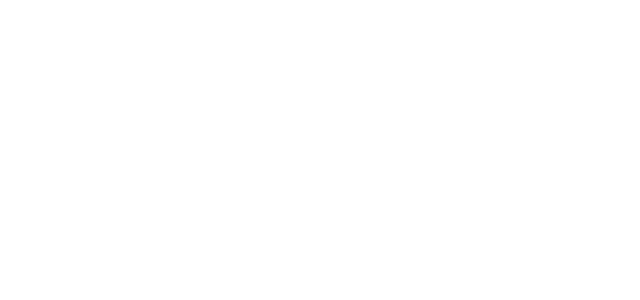
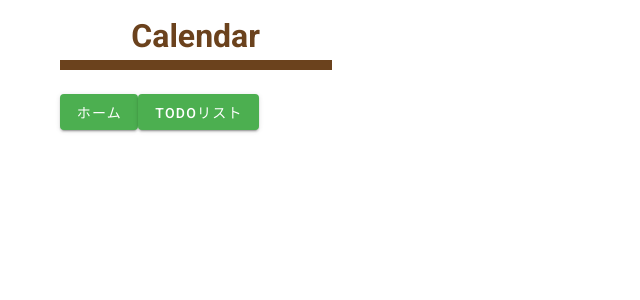
Before and after one commit to KK56ken/HackU_2020_vol.2_sysken, a Vue app in the folder raise_todo/: page /calendar in a window 1280 px wide. Shown: the top 300 px of the page, without its empty margins (0-640 px from the left). Built offline with nearby package versions, Linux system fonts and the light colour scheme.

Commit message:
【FIX】カレンダーに移動できるようにした

```diff
--- a/raise_todo/src/pages/Calendar.vue
+++ b/raise_todo/src/pages/Calendar.vue
@@ -0,0 +1,40 @@
+<template>
+  <div class="home">
+    <!-- <HelloWorld msg="Welcome to Your Vue.js App"/> -->
+    <v-container>
+      <v-row class="text-center">
+        <v-col cols="6" sm="6" md="4" lg="3">
+          <h1>Calendar</h1>
+          <v-divider></v-divider>
+        </v-col>
+      </v-row>
+    </v-container>
+    <v-container>
+      <router-link to="/">
+        <v-btn color="green" dark>ホーム</v-btn>
+      </router-link>
+      <router-link to="/Todo">
+        <v-btn color="green" dark>Todoリスト</v-btn>
+      </router-link>
+    </v-container>
+  </div>
+</template>
+
+
+<script>
+// @ is an alias to /src
+
+export default {
+  name: "",
+  components: {},
+};
+</script>
+<style>
+.theme--light.v-divider {
+  border-color: #6b421d !important;
+  border-width: 5px !important;
+}
+h1 {
+  color: #6b421d !important;
+}
+</style>
--- a/raise_todo/src/pages/Todo.vue
+++ b/raise_todo/src/pages/Todo.vue
@@ -12,10 +12,14 @@
     <v-container>
       <v-sheet class="d-flex" color="grey lighten-3" height="424"></v-sheet>
     </v-container>
-    <router-link to="/">
-      <v-btn color="green" dark>ホームに戻る</v-btn>
-    </router-link>
-    <v-btn color="green" dark>カレンダーへ</v-btn>
+    <v-container>
+      <router-link to="/">
+        <v-btn color="green" dark>ホーム</v-btn>
+      </router-link>
+      <router-link to="/Calendar">
+        <v-btn color="green" dark>カレンダー</v-btn>
+      </router-link>
+    </v-container>
   </div>
 </template>
 
--- a/raise_todo/src/router.js
+++ b/raise_todo/src/router.js
@@ -2,6 +2,7 @@
 import VueRouter from "vue-router";
 import Home from "./pages/Home.vue";
 import Todo from "./pages/Todo.vue";
+import Calendar from "./pages/Calendar.vue";
 
 Vue.use(VueRouter);
 
@@ -25,6 +26,11 @@
     name: "Todo",
     component: Todo,
   },
+  {
+    path: "/calendar",
+    name: "Calendar",
+    component: Calendar,
+  },
 ];
 
 const router = new VueRouter({
```
